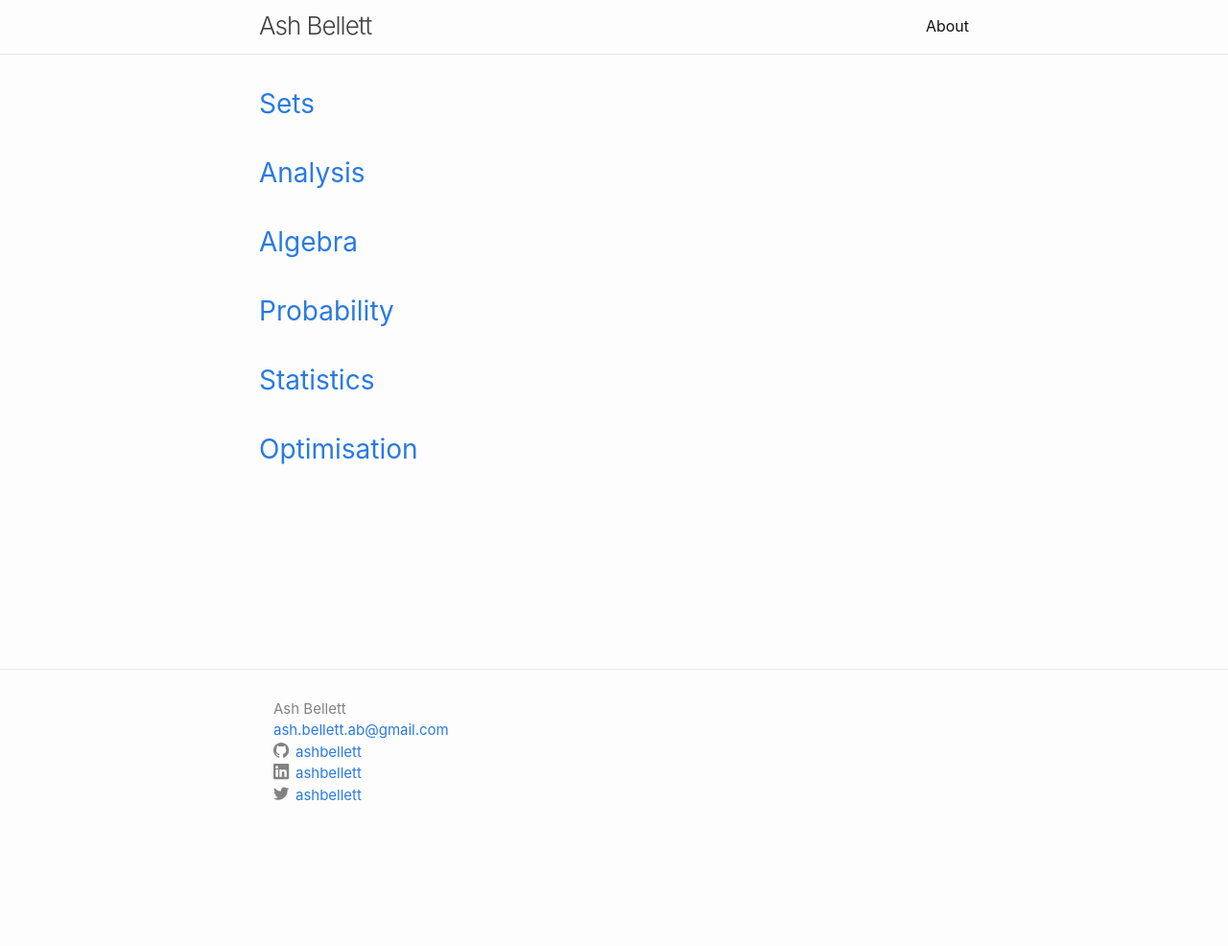
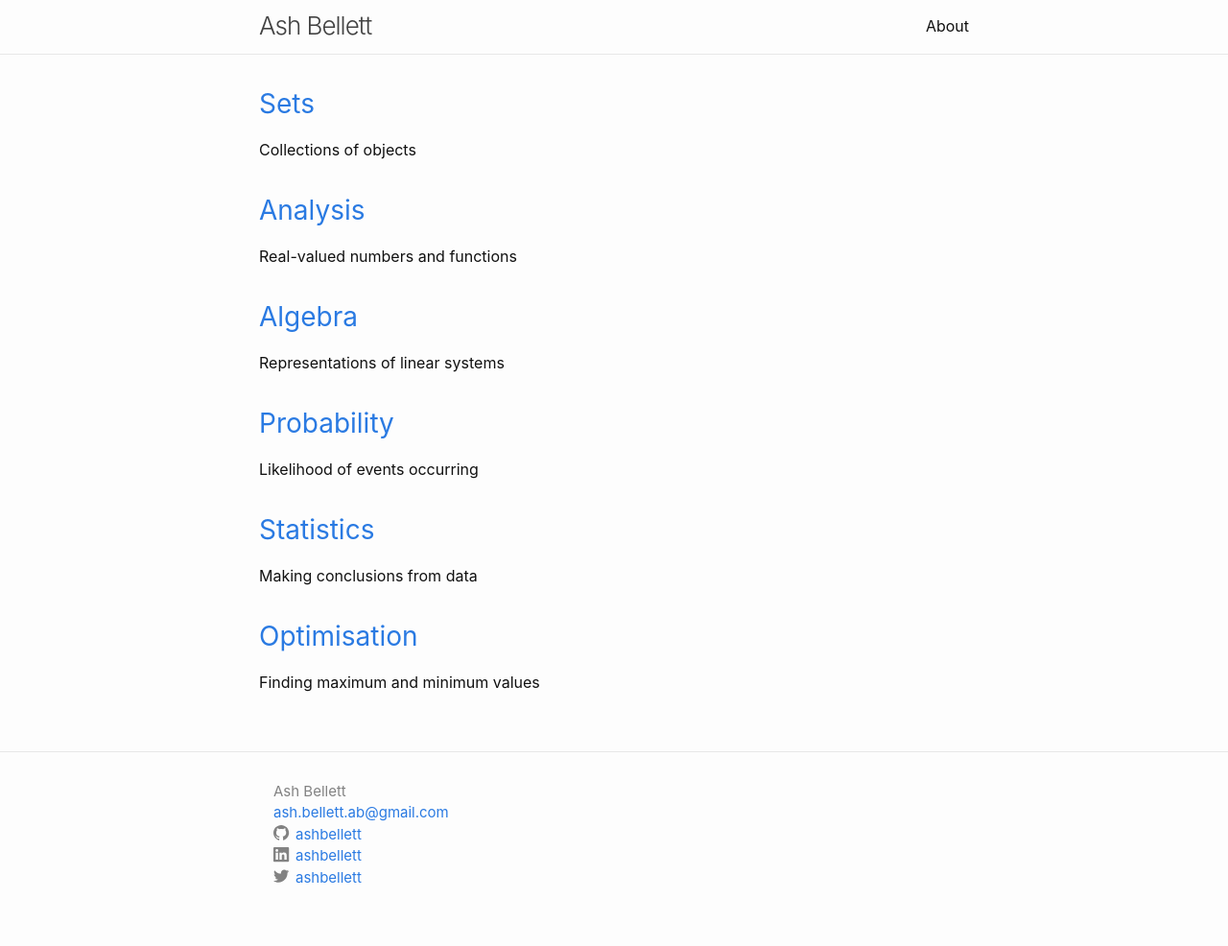
Before and after one commit to ashbellett/ashbellett.github.io, a Jekyll site: the page built from index.md, in a window 1280 px wide. Shown: the whole page at 96% size. Built offline with Jekyll 4.4.1, drawn with Linux system fonts in a browser that asks for light colours; some web fonts are replaced; before the commit the page ends 900 px from its top, so only the background shows below that.

Commit message:
Add topic descriptions

```diff
--- a/_config.yml
+++ b/_config.yml
@@ -11,6 +11,7 @@ url:     "ashbellett.com"
 
 collections:
   sets:
+    description: "test"
     output: true
     permalink: /:collection/:path
     order:
--- a/_layouts/home.html
+++ b/_layouts/home.html
@@ -9,13 +9,12 @@ layout: default
 
   {{ content }}
 
-
   {%- if site.sets.size > 0 -%}
 
   <a class="post-link collapsible-header">
     <h2 class="post-list-heading">Sets</h2>
   </a>
-
+  <p class="post-list collapsible-description">Collections of objects</p>
   <ul class="post-list collapsible-content">
     {% assign posts = site.sets | sort: "order" %}
     {%- for post in posts -%}
@@ -37,7 +36,7 @@ layout: default
   <a class="post-link collapsible-header">
     <h2 class="post-list-heading">Analysis</h2>
   </a>
-
+  <p class="post-list collapsible-description">Real-valued numbers and functions</p>
   <ul class="post-list collapsible-content">
     {%- for post in site.analysis -%}
     <li>
@@ -58,7 +57,7 @@ layout: default
   <a class="post-link collapsible-header">
     <h2 class="post-list-heading">Algebra</h2>
   </a>
-
+  <p class="post-list collapsible-description">Representations of linear systems</p>
   <ul class="post-list collapsible-content">
     {%- for post in site.algebra -%}
     <li>
@@ -79,7 +78,7 @@ layout: default
   <a class="post-link collapsible-header">
     <h2 class="post-list-heading">Probability</h2>
   </a>
-
+  <p class="post-list collapsible-description">Likelihood of events occurring</p>
   <ul class="post-list collapsible-content">
     {%- for post in site.probability -%}
     <li>
@@ -100,7 +99,7 @@ layout: default
   <a class="post-link collapsible-header">
     <h2 class="post-list-heading">Statistics</h2>
   </a>
-
+  <p class="post-list collapsible-description">Making conclusions from data</p>
   <ul class="post-list collapsible-content">
     {%- for post in site.statistics -%}
     <li>
@@ -121,7 +120,7 @@ layout: default
   <a class="post-link collapsible-header">
     <h2 class="post-list-heading">Optimisation</h2>
   </a>
-
+  <p class="post-list collapsible-description">Finding maximum and minimum values</p>
   <ul class="post-list collapsible-content">
     {%- for post in site.optimisation -%}
     <li>
@@ -140,6 +139,11 @@ layout: default
 </div>
 
 <style>
+  .collapsible-description {
+    overflow: hidden;
+    transition: max-height 0.2s ease-out;
+  }
+
   .collapsible-content {
     max-height: 0;
     overflow: hidden;
@@ -153,34 +157,27 @@ layout: default
 
   /* .collapsible-header.active {
     color: grey;
-  }
+  }*/
 
-  .collapsible-header:before {
-    content: url('assets/svg/arrow-right.svg');
-    width: 1rem;
-    height: 1rem;
-    color: grey;
-  }
-
-  .collapsible-header.active:before {
-    content: url('assets/svg/arrow-down.svg');
-    width: 1rem;
-    height: 1rem;
-    color: grey;
-  } */
 </style>
 
 <script>
   const collapsible = document.getElementsByClassName("collapsible-header");
 
   for (let index = 0; index < collapsible.length; index++) {
+    let description = collapsible[index].nextElementSibling
+    description.style.maxHeight = description.scrollHeight + "px";
     collapsible[index].addEventListener("click", function () {
       this.classList.toggle("active");
-      let content = this.nextElementSibling;
-      if (content.style.maxHeight) {
-        content.style.maxHeight = null;
+      let state = this.classList.value.includes("active")
+      let description = this.nextElementSibling
+      let content = this.nextElementSibling.nextElementSibling;
+      if (state) {
+        description.style.maxHeight = 0;
+        content.style.maxHeight = content.scrollHeight + "px";
       } else {
-        content.style.maxHeight = content.scrollHeight + "px";
+        description.style.maxHeight = description.scrollHeight + "px";
+        content.style.maxHeight = 0;
       }
     });
   }
```
